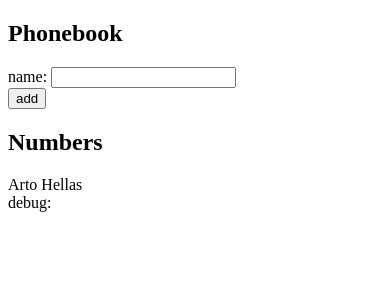
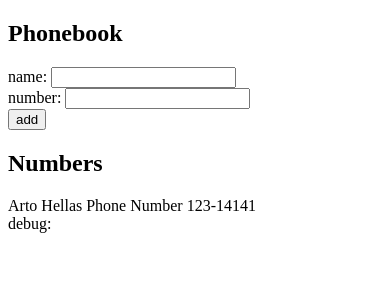
Before and after one commit to Arufiand/belajar-FullStack-JS, a React (Vite) app in the folder part1/: page / in a window 390 px wide. Shown: the top 300 px of the page. Built offline with nearby package versions, Linux system fonts and the light colour scheme.

Commit message:
feat: enhance Exercise2 component to include phone number input and display

```diff
--- a/part1/src/Exercise2.jsx
+++ b/part1/src/Exercise2.jsx
@@ -2,9 +2,10 @@ import { useState } from 'react'
 
 const App = () => {
     const [persons, setPersons] = useState([
-        { name: 'Arto Hellas' }
+        { name: 'Arto Hellas', number : '123-14141' }
     ])
     const [newName, setNewName] = useState('')
+    const [newNumber, setNewNumber] = useState('')
 
     const handleNameChange = (event) => {
         console.log(event.target.value)
@@ -19,15 +20,24 @@ const App = () => {
         }
 
         const nameObject = {
-            name: newName
+            name: newName,
+            number: newNumber,
         }
         setPersons(persons.concat(nameObject))
         setNewName('')
+        setNewNumber('')
         // Add the new name to the persons array
     }
 
+    const handleNumberChange = (event) => {
+        console.log(event.target.value)
+        setNewNumber(event.target.value)
+        // Implement number change handling if needed
+    }
+
     const checkDuplicate = (name) => {
-        return persons.some(person => person.name === name);
+        // return persons.some(person => person.name === name);
+        return persons.find(person => person.name === name && person.number === person.number);
     }
 
     return (
@@ -35,15 +45,16 @@ const App = () => {
             <h2>Phonebook</h2>
             <form onSubmit={addName}>
                 <div>
-                    name: <input onChange={handleNameChange}  />
+                    name: <input value={newName} onChange={handleNameChange}  />
                 </div>
+                <div>number: <input value={newNumber} onChange={handleNumberChange}/></div>
                 <div>
                     <button type="submit">add</button>
                 </div>
             </form>
             <h2>Numbers</h2>
             {persons.map(person =>
-            <div key={person.name}>{person.name}</div>
+            <div key={person.name}>{person.name} Phone Number {person.number}</div>
             )}
 
             <div>debug: {newName}</div>
```
